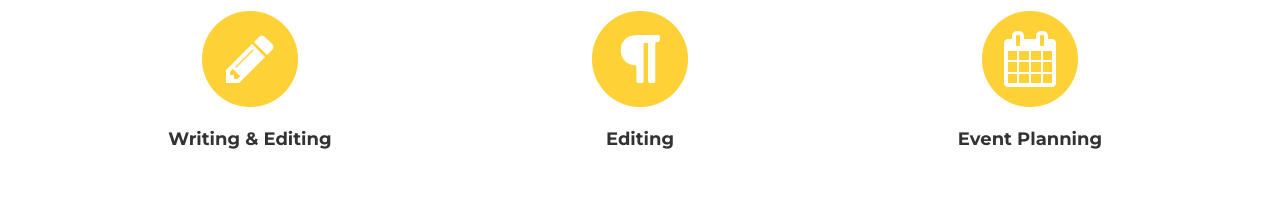
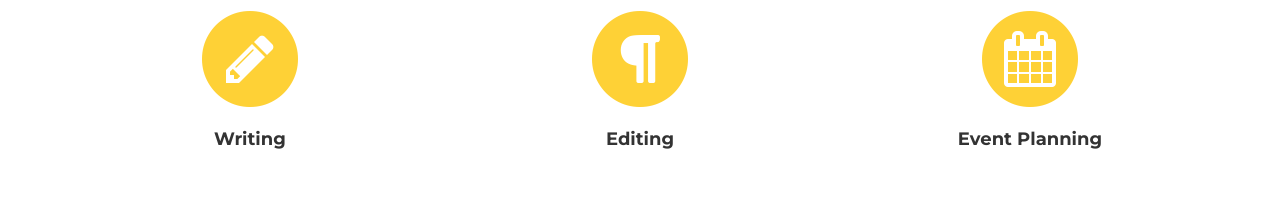
Before and after one commit to jenostler/jenostler.github.io, a plain HTML site: page index.html in a window 1280 px wide. Shown: the part 1680-1900 px from the top of the page. Drawn offline with nearby package versions, Linux system fonts and the light colour scheme; a web font is replaced by a local one.

Commit message:
Edited skills

```diff
--- a/index.html
+++ b/index.html
@@ -150,7 +150,7 @@
                         <i class="fa fa-circle fa-stack-2x text-primary"></i>
                         <i class="fa fa-pencil fa-stack-1x fa-inverse"></i>
                     </span>
-                    <h4 class="skills-heading">Writing & Editing</h4>
+                    <h4 class="skills-heading">Writing</h4>
                 </div>
                 <div class="col-md-4">
                     <span class="fa-stack fa-4x">
```
